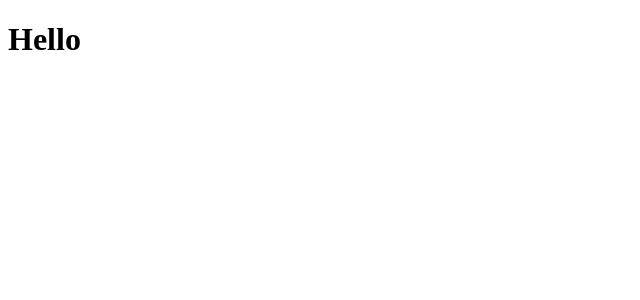
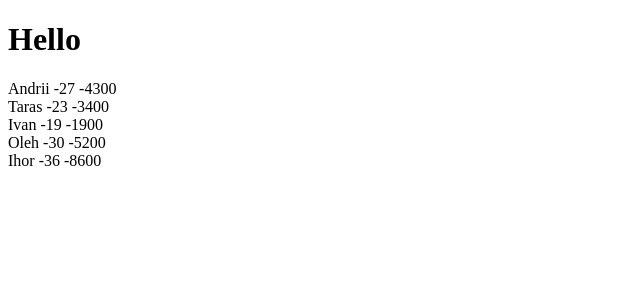
Before and after one commit to VolodymyrStyk/AngularModule, an Angular app: page / in a window 1280 px wide. Shown: the top 300 px of the page, without its empty margins (0-640 px from the left). Built offline with nearby package versions, Linux system fonts and the light colour scheme.

Commit message:
update project

```diff
--- a/src/app/app.component.html
+++ b/src/app/app.component.html
@@ -1,2 +1,2 @@
 <h1> Hello</h1>
-<app-user></app-user>
+<app-users></app-users>
--- a/src/app/components/user/user.component.html
+++ b/src/app/components/user/user.component.html
@@ -1 +1 @@
-<div *ngFor="let user of users">{{user.name}} -{{user.age}} -{{user.salary}}</div>
+<div>{{user.name}} -{{user.age}} -{{user.salary}}</div>
--- a/src/app/components/user/user.component.ts
+++ b/src/app/components/user/user.component.ts
@@ -7,13 +7,12 @@ import {User} from "../models/User";
   styleUrls: ['./user.component.css']
 })
 export class UserComponent implements OnInit {
+  @Input()
+  user: User;
 
   constructor() {
   }
 
   ngOnInit(): void {
   }
-
-  @Input()
-  user: User[];
 }
--- a/src/app/components/users/users.component.html
+++ b/src/app/components/users/users.component.html
@@ -1 +1 @@
-<p>users works!</p>
+<app-user *ngFor="let user of users" [user]="user"></app-user>
--- a/src/app/components/users/users.component.ts
+++ b/src/app/components/users/users.component.ts
@@ -8,6 +8,7 @@ import {usersData} from "../data/userData";
   styleUrls: ['./users.component.css']
 })
 export class UsersComponent implements OnInit {
+  users: User[] = usersData;
 
   constructor() {
   }
@@ -15,5 +16,4 @@ export class UsersComponent implements OnInit {
   ngOnInit(): void {
   }
 
-  users: User[] = usersData;
 }
```
Also changed, not shown: src/app/components/services/car.service.ts (deleted, +0 -15 lines).
